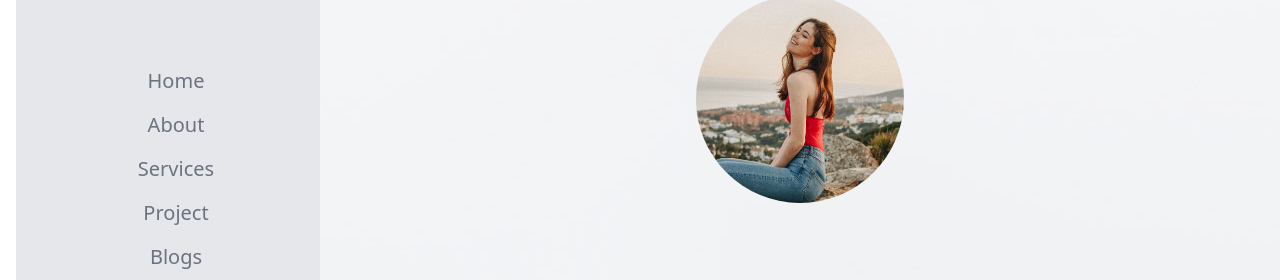
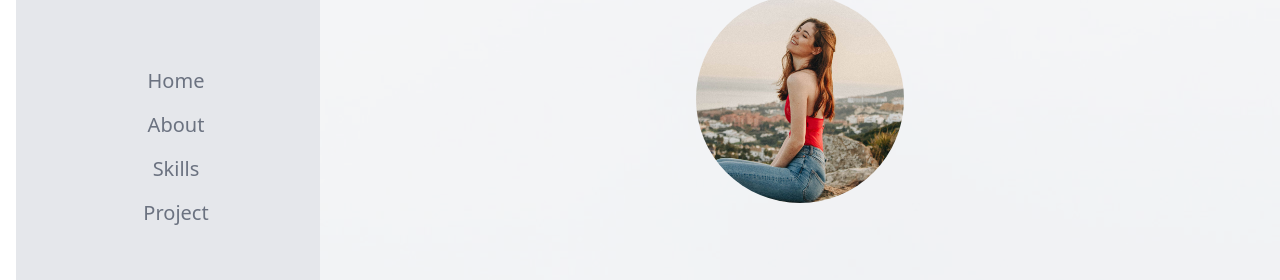
Before and after one commit to Nyiranez/my-first-potifolio, a website: page index/index.html in a window 1280 px wide. Shown: the part 117-397 px from the top of the page. Drawn offline with nearby package versions, Linux system fonts and the light colour scheme.

Commit message:
Update index.html

```diff
--- a/index/index.html
+++ b/index/index.html
@@ -17,9 +17,8 @@
       <ul class="flex sm:flex sm:flex-col sm:text-center flex-row justify-center gap-4 sm:mt-20 mt-6  text-gray-500">
         <li><a href="#home" class="hover:text-black hover:underline text-xl">Home</a></li>
         <li><a href="#about" class="hover:text-black hover:underline text-xl">About</a></li>
-        <li><a href="#services" class="hover:text-black hover:underline text-xl">Services</a></li>
+        <li><a href="#services" class="hover:text-black hover:underline text-xl">Skills</a></li>
         <li> <a href="#project" class="hover:text-black hover:underline text-xl">Project</a></li>
-        <li> <a href="#blogs" class="hover:text-black hover:underline text-xl">Blogs</a></li>
       </ul>
       <div class="flex flex-col items-center sm:mt-20 mt-6">
         <span class="flex flex-col items-center">Copyright ©2024 All rights reserved |</span>
```
